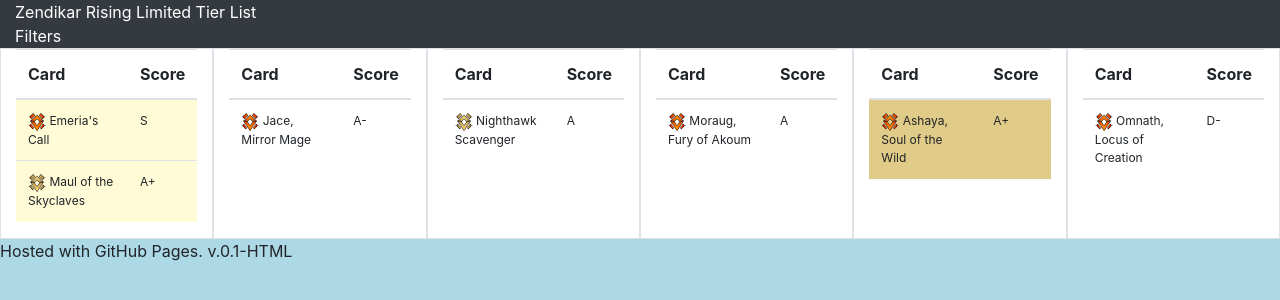
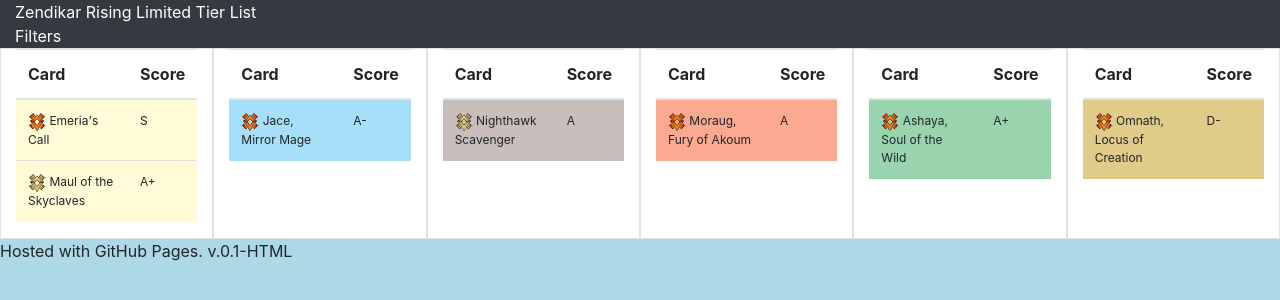
Before and after one commit to mxgamma/mxgamma.github.io, a PHP site: page /index.html in a window 1280 px wide. Shown: the top 300 px of the page. Run offline with PHP 8.4, Linux system fonts and the light colour scheme.

Commit message:
Update style.css

```diff
--- a/style.css
+++ b/style.css
@@ -11,10 +11,26 @@ td {
     max-width: 800px; /* Max Width of the popover (depending on the container!) */
 }
 
+#bTableB{
+    background-color: #c8bfbc;
+}
+
+#cTableB{
+    background-color: #e1cb88;
+}
+
+#gTableB{
+    background-color: #99d4af;
+}
+
+#rTableB{
+    background-color: #fba990;
+}
+
+#uTableB{
+    background-color: #a7dff8;
+}
+
 #wTableB{
     background-color: #fffbd6;
 }
-
-#gTableB{
-    background-color: #e1cb88;
-}
```
